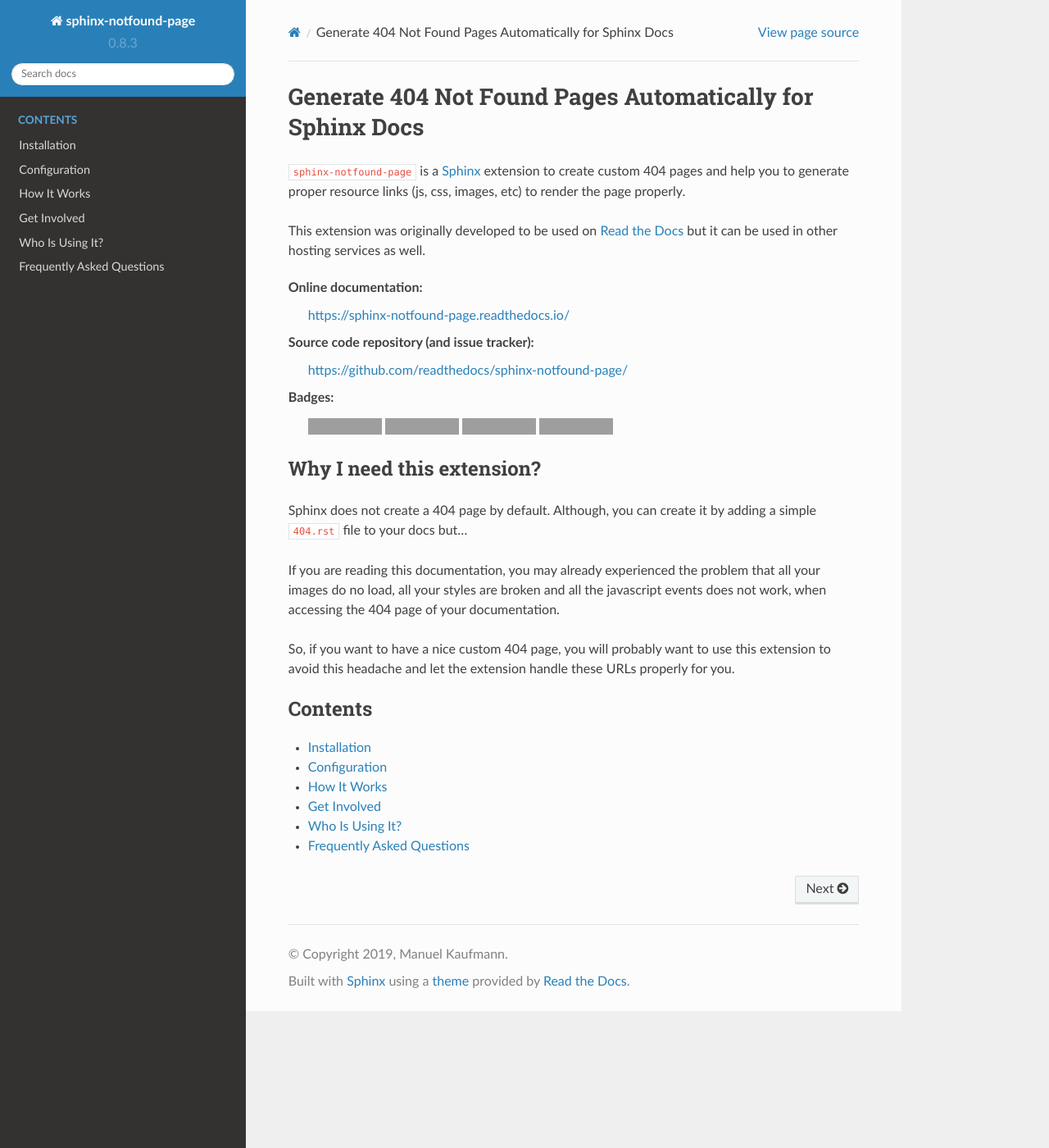
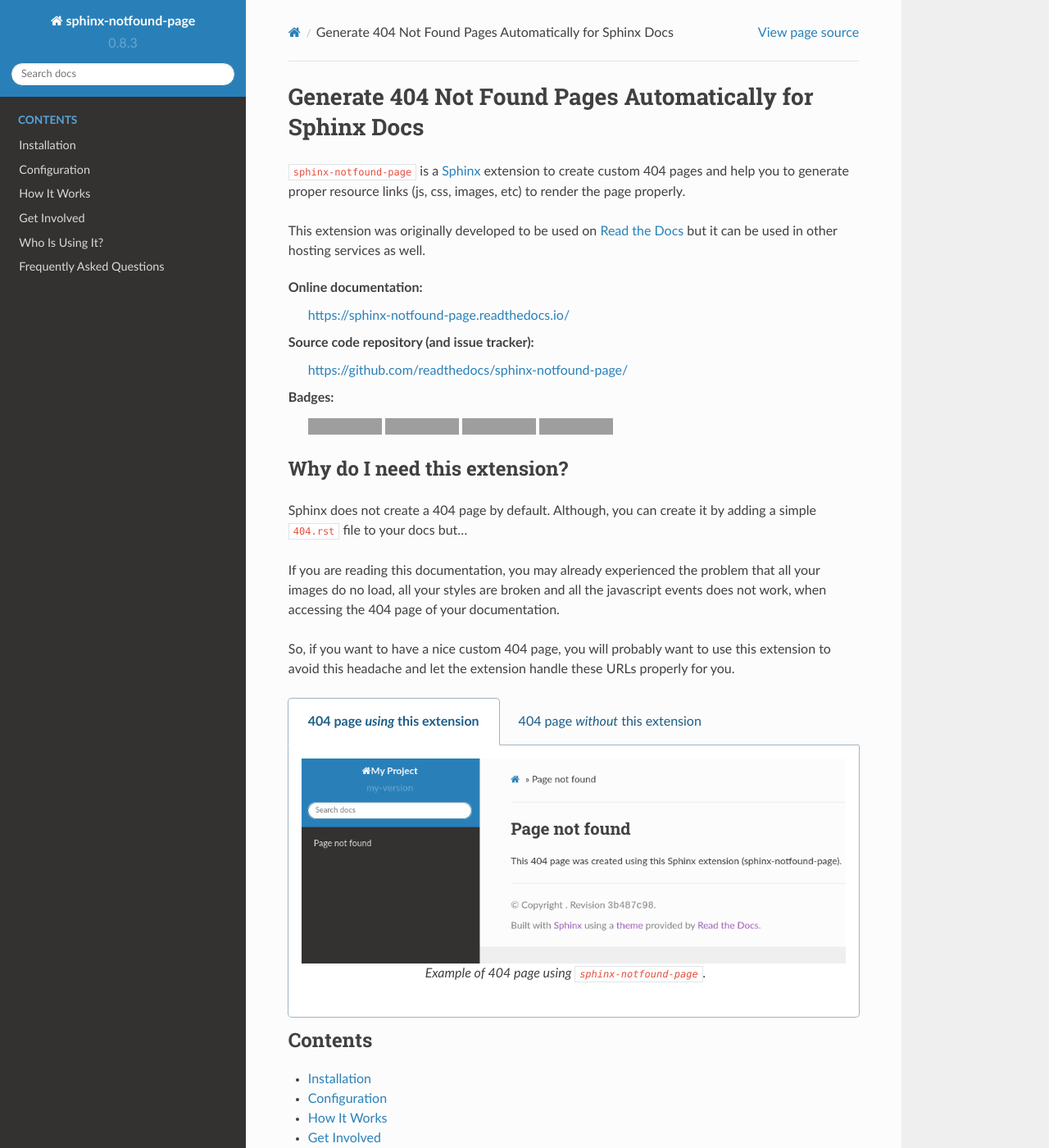
Before and after one commit to readthedocs/sphinx-notfound-page, a Sphinx documentation site: the page built from docs/index.rst, in a window 1280 px wide and 1400 px high. Shown: the whole window at 82% size. Built offline with Sphinx 7.4.7 and the Read the Docs theme 2.0.0, drawn with Linux system fonts in a browser that asks for light colours; pages that are not in the unit, such as notebooks, are missing from menus; grey boxes are pictures that could not be loaded.

Commit message:
Docs: add example images in the home (#213)

```diff
--- a/docs/index.rst
+++ b/docs/index.rst
@@ -15,8 +15,8 @@
     |Build| |PyPI version| |Docs badge| |License|
 
 
-Why I need this extension?
---------------------------
+Why do I need this extension?
+-----------------------------
 
 Sphinx does not create a 404 page by default.
 Although, you can create it by adding a simple ``404.rst`` file to your docs but...
@@ -30,6 +30,22 @@
 you will probably want to use this extension to avoid this headache
 and let the extension handle these URLs properly for you.
 
+
+.. tabs::
+
+   .. tab:: 404 page *using* this extension
+
+      .. figure:: 404-using-this-extension.png
+         :align: center
+
+         Example of 404 page *using* ``sphinx-notfound-page``.
+
+   .. tab:: 404 page *without* this extension
+
+      .. figure:: 404-without-this-extension.png
+         :align: center
+
+         Example of 404 page *without using* ``sphinx-notfound-page``.
 
 
 .. toctree::
```
Also changed, not shown: docs/404-using-this-extension.png (added), docs/404-without-this-extension.png (added).
